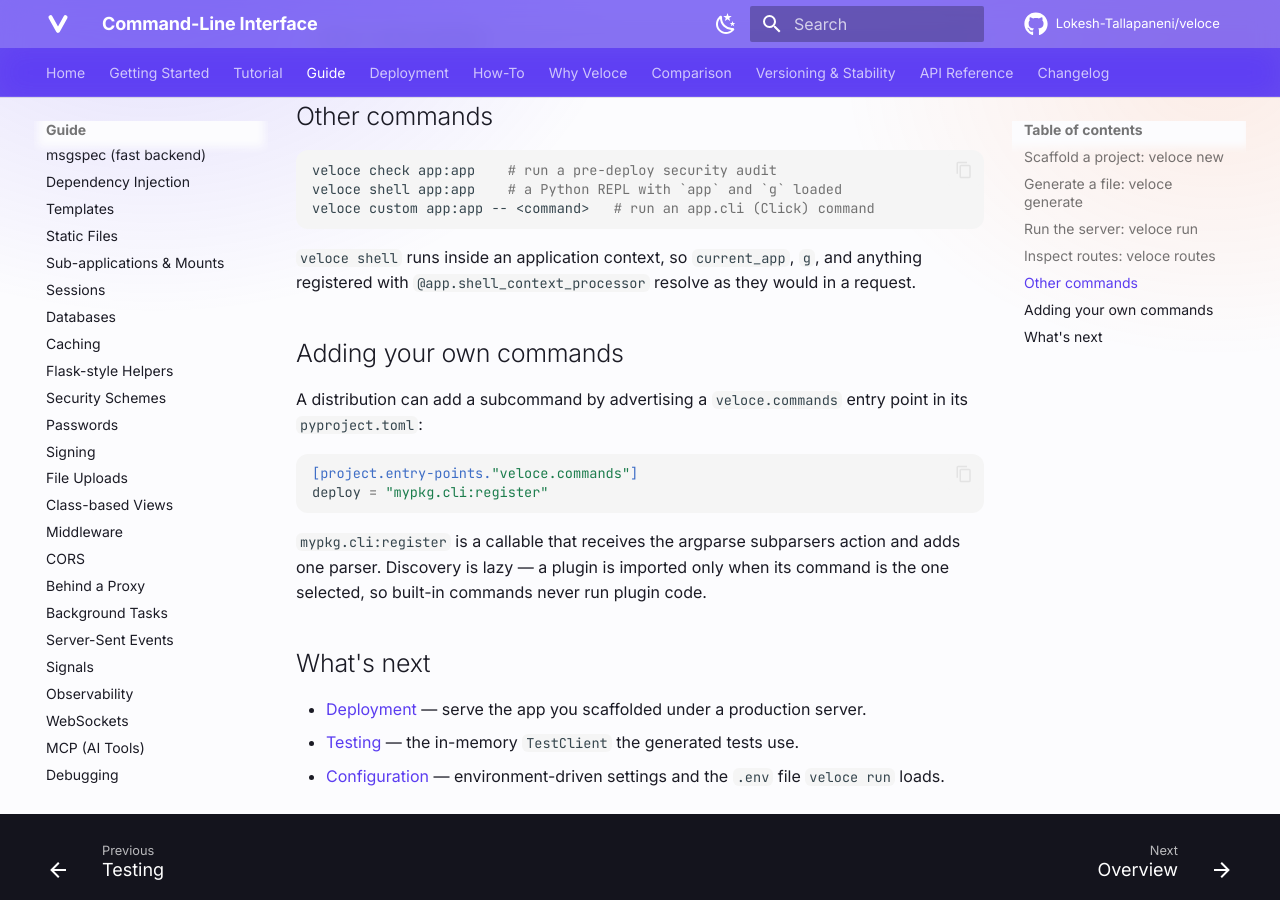
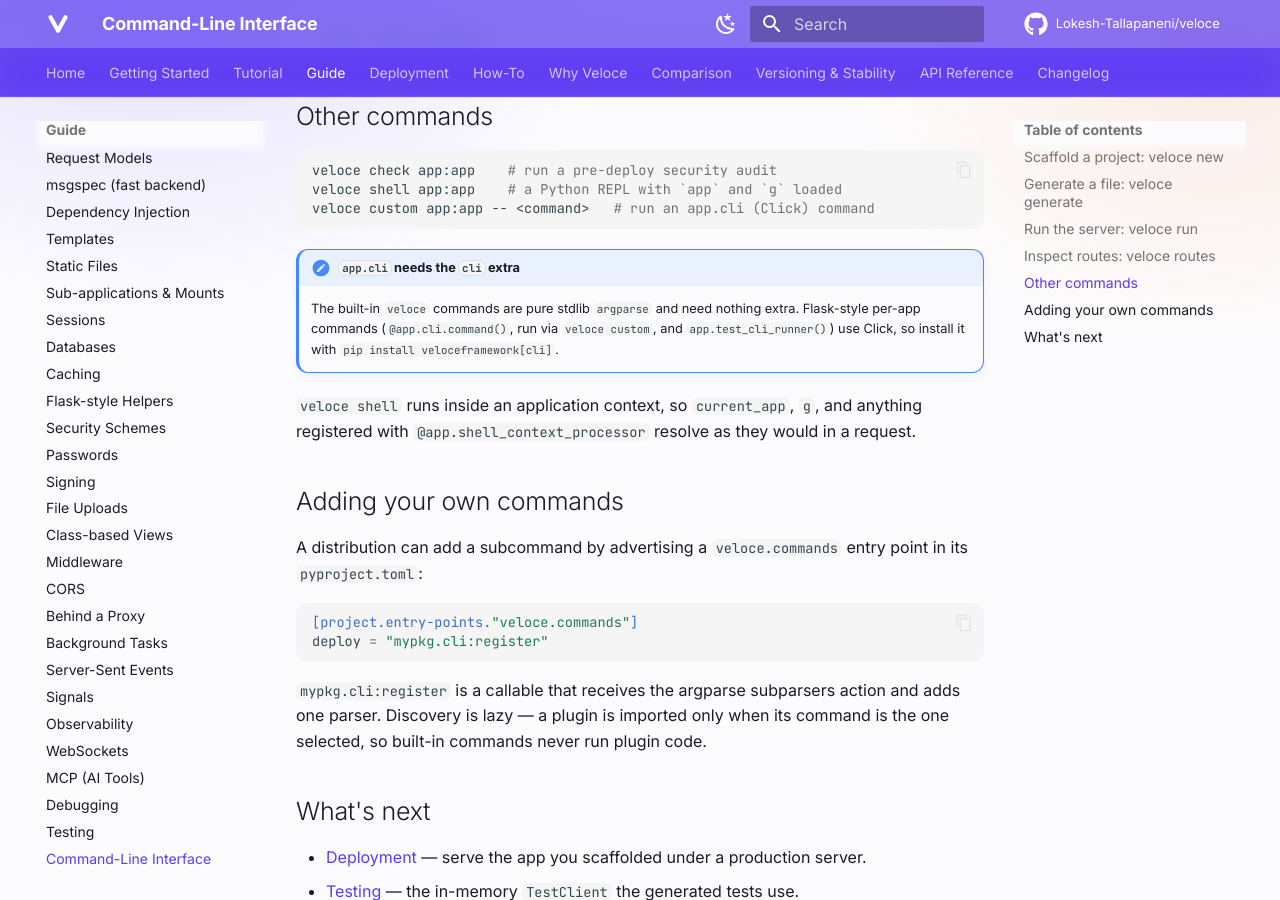
Before and after one commit to Lokesh-Tallapaneni/veloce, an MkDocs documentation site: the page built from docs/guide/cli.md, in a window 1280 px wide and 900 px high, scrolled down 2436 px. Built offline with MkDocs 1.6.1 and Material for MkDocs 9.7.7, drawn with Linux system fonts in a browser that asks for light colours; comment, search, counter and statistics services are not loaded.

Commit message:
make click an optional cli extra
Move click out of the runtime dependencies into a cli optional extra (also in
the dev group and all), so a plain install carries no click; app.cli and
test_cli_runner require veloceframework[cli]. Update the deferred-import hints,
docs, and changelog.

````diff
--- a/docs/guide/cli.md
+++ b/docs/guide/cli.md
@@ -110,6 +110,12 @@
 veloce custom app:app -- <command>   # run an app.cli (Click) command
 ```
 
+!!! note "`app.cli` needs the `cli` extra"
+    The built-in `veloce` commands are pure stdlib `argparse` and need nothing
+    extra. Flask-style per-app commands (`@app.cli.command()`, run via
+    `veloce custom`, and `app.test_cli_runner()`) use Click, so install it with
+    `pip install veloceframework[cli]`.
+
 `veloce shell` runs inside an application context, so `current_app`, `g`, and
 anything registered with `@app.shell_context_processor` resolve as they would in
 a request.
````
Also changed, not shown: CHANGELOG.md (+4 -0 lines), pyproject.toml (+12 -4 lines), 2 other files.
